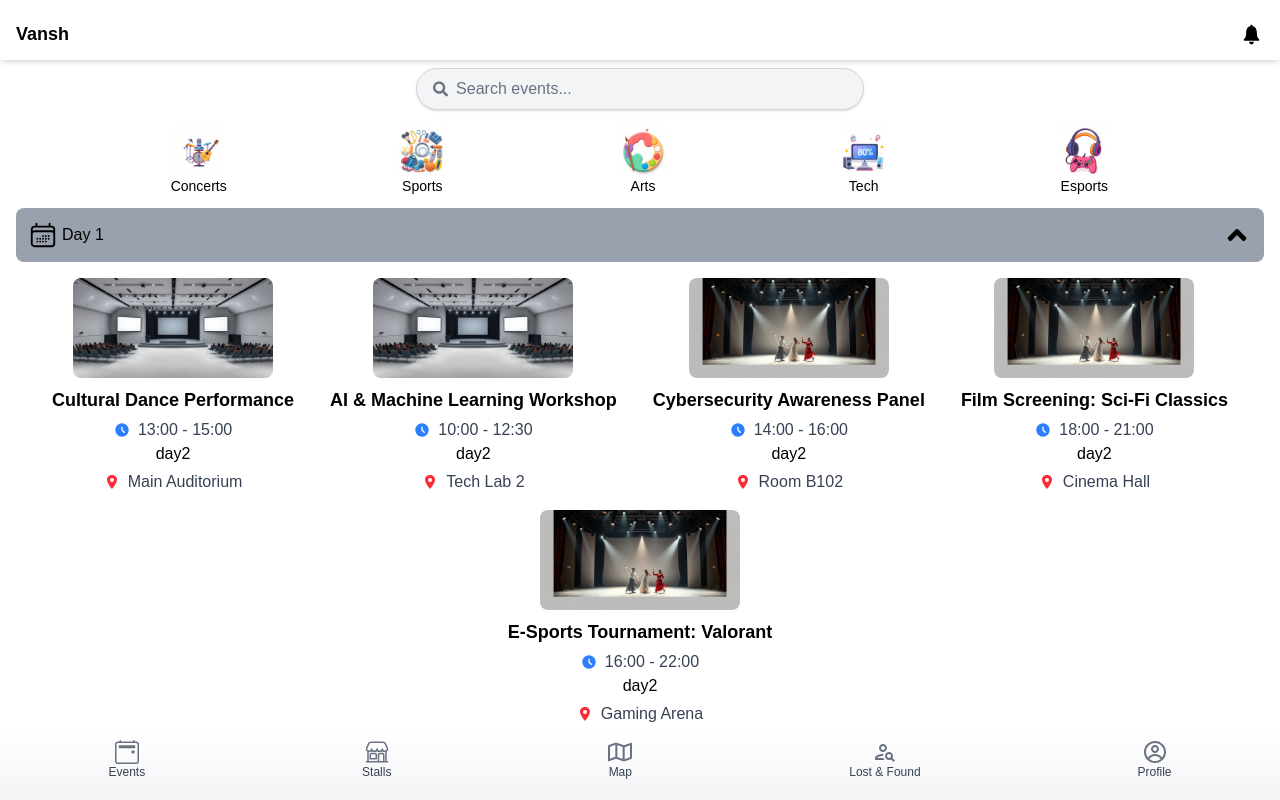
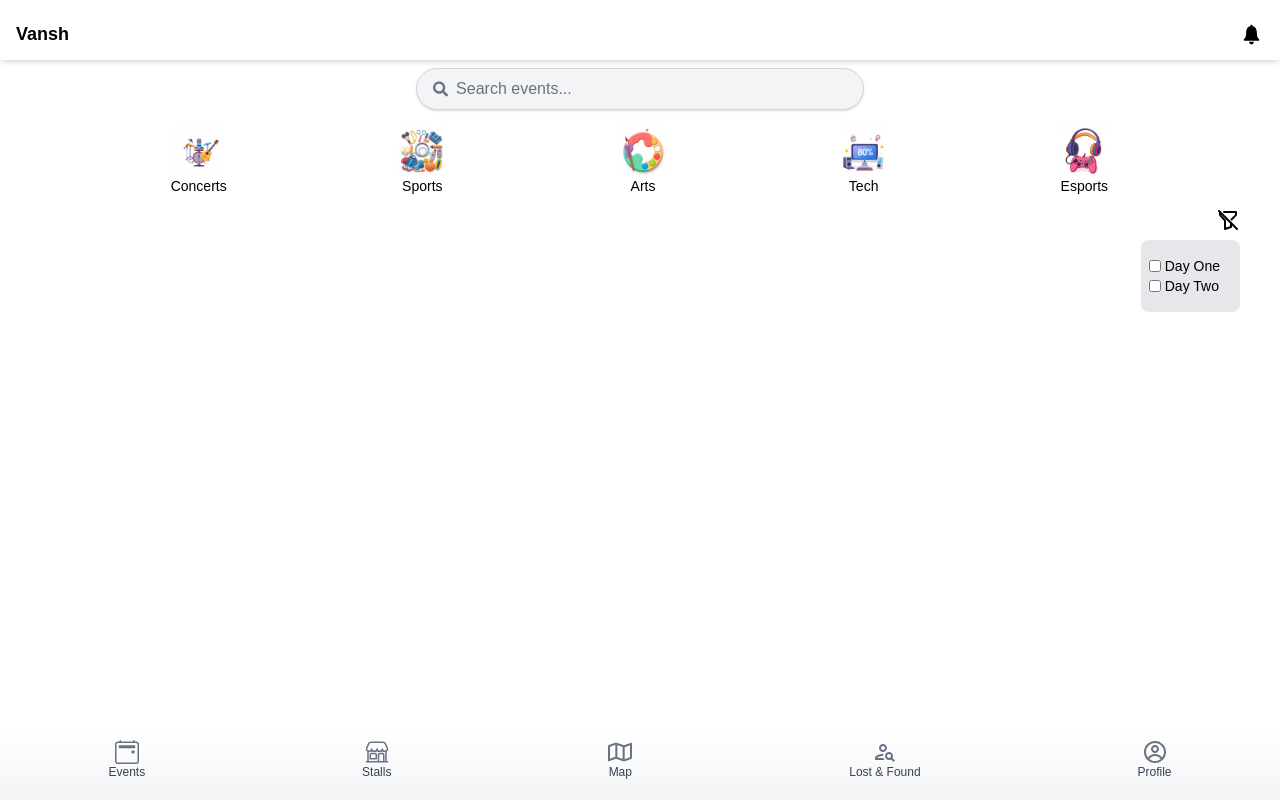
Before and after one commit to SeveredSeikyo/vansh, a Next.js app: page /dashboard in a window 1280 px wide. Shown: the top 800 px of the page. Built offline with nearby package versions, Linux system fonts and the light colour scheme.

Commit message:
vansh update/added filters

```diff
--- a/src/app/dashboard/page.tsx
+++ b/src/app/dashboard/page.tsx
@@ -6,9 +6,10 @@ import EventsList from "@/components/EventsList";
 import Footer from "@/components/Footer";
 import Header from "@/components/Header";
 import { FaSearch } from "react-icons/fa";
-import {HiOutlineCalendarDays} from "react-icons/hi2";
-import {BsCalendarDay} from "react-icons/bs";
-import {FaAngleDown, FaAngleUp} from "react-icons/fa";
+import { TbFilterOff, TbFilterFilled } from "react-icons/tb";
+// import {HiOutlineCalendarDays} from "react-icons/hi2";
+// import {BsCalendarDay} from "react-icons/bs";
+// import {FaAngleDown, FaAngleUp} from "react-icons/fa";
 
 // Define the type for an event
 type Event = {
@@ -38,7 +39,14 @@ export default function Home() {
     const [currentCategory, setCurrentCategory] = useState("");
     const [searchQuery, setSearchQuery] = useState("");
     const [isDayOneDown, setIsDayOneDown]=useState(true);
-    const [isDayTwoDown, setIsDayTwoDown]=useState(true)
+    const [isDayTwoDown, setIsDayTwoDown]=useState(true);
+    const [isFiltered,setIsFiltered]=useState(false);
+    const [showFilters,setShowFilters]=useState(false);
+
+    //Function to set IsFiltered to True
+    const handleSetFilters=()=>{
+        setIsFiltered(prev=>!prev)
+    }
 
     // Function to filter events based on search query and category
     const filterEvents = (events: Event[]) => {
@@ -65,6 +73,11 @@ export default function Home() {
         setCurrentCategory("");
         setSearchQuery("");  // Clear search query as well
     };
+
+    //Set show filters to false
+    const handleShowFilters=()=>{
+        setShowFilters(prev=>!prev)
+    }
 
     const handleDayOneDown=()=>{
         setIsDayOneDown((prev)=>!prev);
@@ -110,7 +123,7 @@ export default function Home() {
                 {isDayOneDown||isDayTwoDown?<Categories onCategorySelect={handleCategorySelect} currentCategory={currentCategory} clearSelection={clearSelection}/>:null}
 
                 {/* Display filtered events */}
-                <div className="pt-2 pl-4 pr-4">
+                {/* <div className="pt-2 pl-4 pr-4">
                     <div>
                         <button onClick={handleDayOneDown} className="bg-gray-400 mt-1 hover:bg-gray-200 flex justify-between p-3 items-center w-full rounded-lg">
                             <div className="flex items-center gap-1">
@@ -131,6 +144,25 @@ export default function Home() {
                         </button>
                         {isDayTwoDown?<EventsList eventslist={filteredList} />:null}
                     </div>
+                </div> */}
+
+                {/* display filter icon */}
+                <div className="flex justify-end px-10 py-3">
+                    <div className="relative">
+                        {isFiltered?<TbFilterFilled fontSize={24}/>:<TbFilterOff fontSize={24}/>}
+                    </div>
+                    {!showFilters?
+                    <div className="absolute mt-8 bg-gray-200 pr-5 pl-2 py-4 rounded-lg text-sm">
+                        <div className="gap-1 flex">
+                            <input type="checkbox" id="dayone" className="w-3"/>
+                            <label htmlFor="dayone">Day One</label>
+                        </div>
+                        <div className="flex gap-1">
+                            <input type="checkbox" id="daytwo" className="w-3"/>
+                            <label htmlFor="daytwo">Day Two</label>
+                        </div>
+                    </div>:
+                    null}
                 </div>
             </main>
             <Footer />
```
